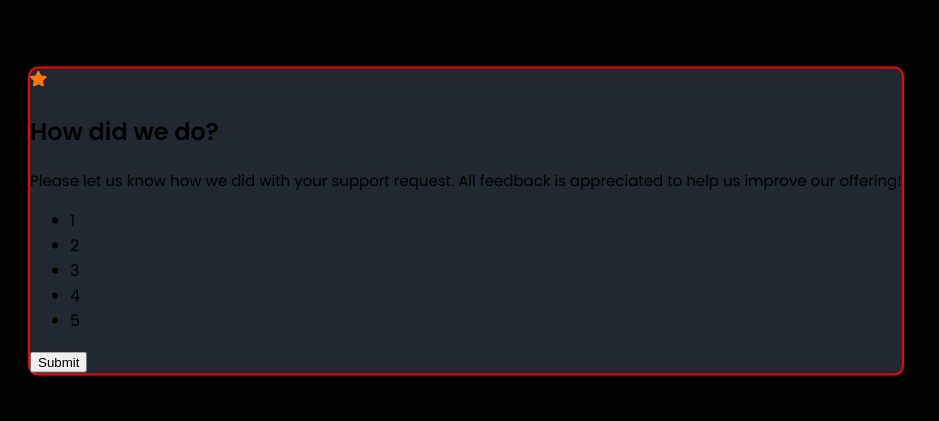
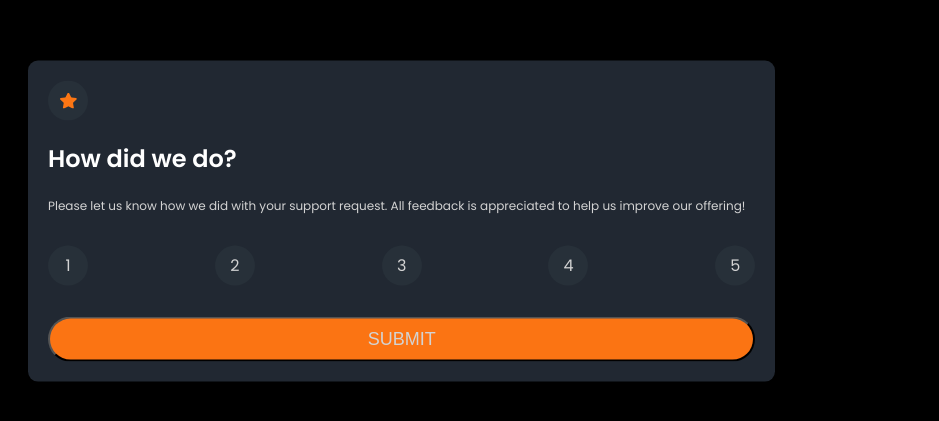
Before and after one commit to ocrearyy/interactive-rating-component, a plain HTML site: page index.html in a window 1280 px wide. Shown: the part 179-600 px from the top of the page, without its empty margins (0-939 px from the left). Drawn offline with Linux system fonts and the light colour scheme.

Commit message:
created html n css structure

```diff
--- a/index.html
+++ b/index.html
@@ -16,17 +16,19 @@
   <!-- Rating state start -->
 
 <Section class="rating-content">
-  <img src="images/icon-star.svg" alt="">
-  <h1>How did we do?</h1>
-  <p>Please let us know how we did with your support request. All feedback is appreciated to help us improve our offering! </p>
-  <ul>
-    <li>1</li>
-    <li>2</li>
-    <li>3</li>
-    <li>4</li>
-    <li>5</li>
+  <div id="circle">
+    <!-- <img src="images/icon-star.svg" alt=""> -->
+  </div>
+  <h1 class="main-text">How did we do?</h1>
+  <p class="main-paragraph">Please let us know how we did with your support request. All feedback is appreciated to help us improve our offering! </p>
+  <ul class="rating-container">
+    <li class="ratings">1</li>
+    <li class="ratings">2</li>
+    <li class="ratings">3</li>
+    <li class="ratings">4</li>
+    <li class="ratings">5</li>
   </ul>
-  <button>Submit</button>
+  <button class="btn">SUBMIT</button>
 </Section>
 
   <!-- Rating state end -->
--- a/style.css
+++ b/style.css
@@ -10,12 +10,10 @@ p {
 }
 
 .rating-content{
-  border: 2px solid red;
   margin-left: 20px;
   margin-right: 20px;
-  /* margin: auto;
-  width: 50%; */
-  /* padding: 10px; */
+  padding-left: 20px;
+  padding-right: 20px;
   background-color: #212832;
   border-radius: 10px;
   position: absolute;
@@ -24,6 +22,58 @@ p {
   transform: translateY(-50%);
 }
 
+#circle {
+  background: #273039;
+  border-radius: 50%;
+  width: 40px;
+  height: 40px;
+  margin-top: 20px;
+  background-image: url(images/icon-star.svg);
+  background-repeat: no-repeat;
+  background-position: center;
+}
+
+.main-text {
+  color: white;
+}
+
+.main-paragraph {
+  color: lightgray;
+  font-size: 12px;
+  line-height: 20px;
+  padding-right: 10px;
+}
+
+.rating-container {
+  display: flex;
+  flex-direction: row;
+  justify-content: space-between;
+  padding-left: 0.01px;
+  margin-top: 30px;
+}
+
+.ratings {
+  list-style: none;
+  background: #273039;
+  border-radius: 50%;
+  width: 40px;
+  height: 40px;
+  text-align: center;
+  color: lightgray;
+  line-height: 40px;
+}
+
+.btn {
+  margin-top: 15px;
+  border-radius: 50px;
+  font-size: large;
+  width: 100%;
+  margin-bottom: 20px;
+  color: lightgray;
+  padding: 10px;
+  background-color: hsl(25, 97%, 53%);
+}
+
 .thank-you-content {
   display: none;
 }
```
